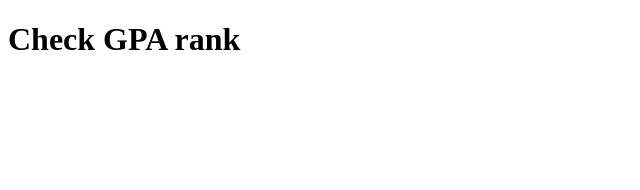
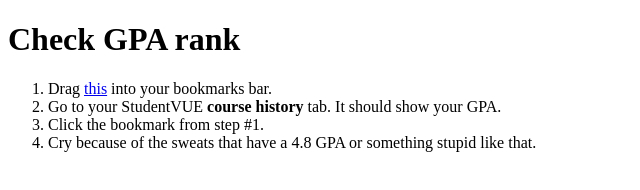
Before and after one commit to AdamOrSomething/check-gpa-rank, a plain HTML site: page index.html in a window 1280 px wide. Shown: the whole page, without its empty margins (0-640 px from the left). Drawn offline with Linux system fonts and the light colour scheme.

Commit message:
Update index.html

```diff
--- a/index.html
+++ b/index.html
@@ -5,5 +5,10 @@
   </head>
   <body>
     <h1>Check GPA rank</h1>
+    <ol>
+      <li>Drag <a href="javascript:document.querySelector('.gpa-rank').classList.remove('hide')">this</a> into your bookmarks bar.</li>
+      <li>Go to your StudentVUE <strong>course history</strong> tab. It should show your GPA.</li>
+      <li>Click the bookmark from step #1.</li>
+      <li>Cry because of the sweats that have a 4.8 GPA or something stupid like that.</li>
   </body>
 </html>
```
